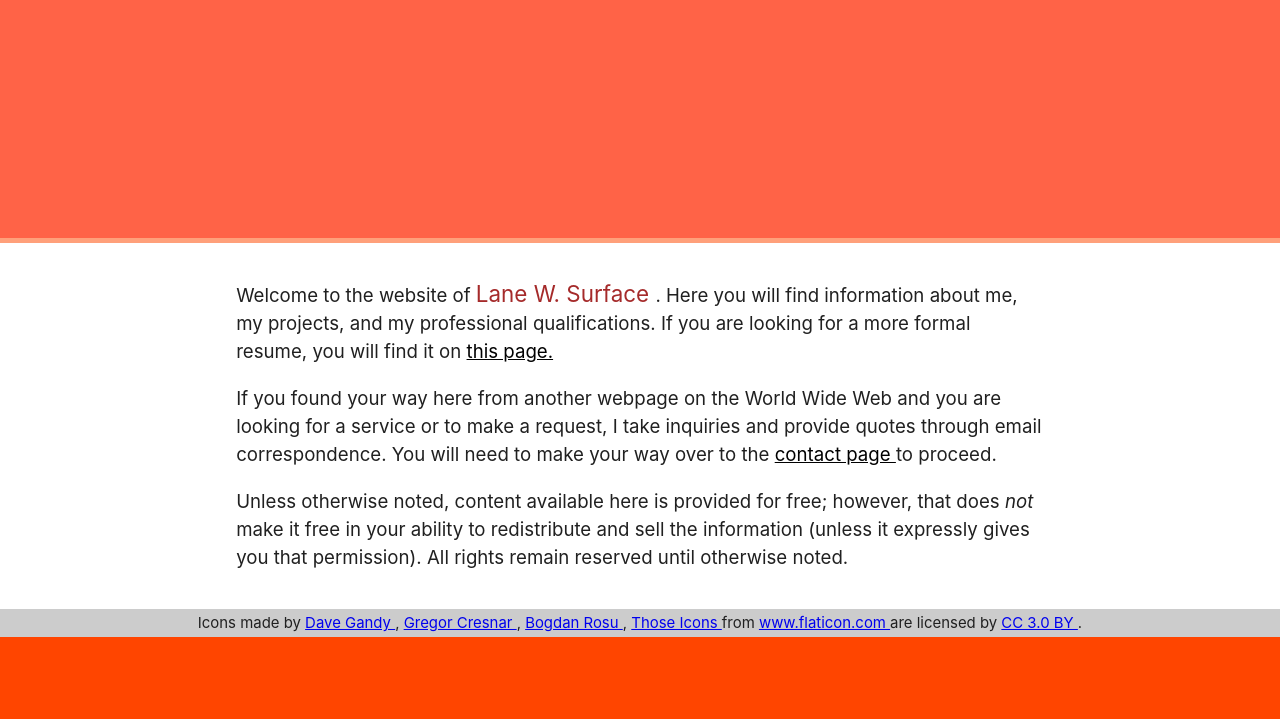
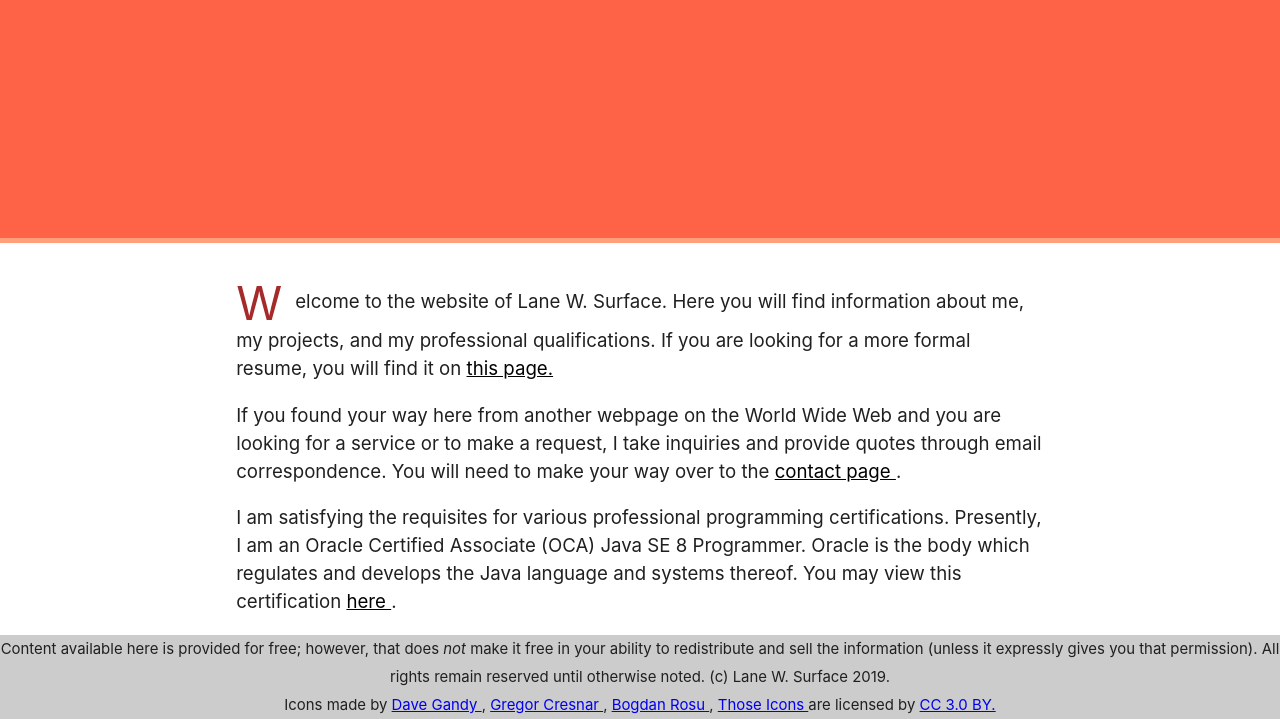
Before and after one commit to lanesurface/personal-website, a plain HTML site: page public/index.html in a window 1280 px wide. Shown: the part 562-1281 px from the top of the page. Before the commit the page ends 1199 px from the top, so only its background shows below. Drawn offline with Linux system fonts and the light colour scheme.

Commit message:
Update some content and formatting.

```diff
--- a/public/index.html
+++ b/public/index.html
@@ -13,7 +13,7 @@
           About me
         </a>
         <a class="header-link"
-          href="#projects">
+          href="https://github.com/lanesurface?tab=repositories">
           Projects
         </a>
         <a class="header-link"
@@ -21,7 +21,8 @@
           Qualifications
         </a>
         <a class="header-link"
-          href="resume.html">
+           href="../st-content/resume.pdf"
+           target="_blank">
           Resume
         </a>
       </div>
@@ -34,20 +35,17 @@
           software.
         </h4>
         <div id="social-media-links">
-          <a href="https://github.com/lanesurface"
-             class="social-media-link">
+          <a href="https://github.com/lanesurface">
             <img src="../images/github-icon.svg"
                  class="link-image"
                  alt="GitHub">
           </a>
-          <a href="mailto:surfacelane@gmail.com"
-             class="social-media-link">
+          <a href="mailto:surfacelane@gmail.com">
             <img src="../images/email-icon.svg"
                  class="link-image"
                  alt="Email">
           </a>
-          <a href="https://www.linkedin.com/in/lanesurface"
-             class="social-media-link">
+          <a href="https://www.linkedin.com/in/lanesurface">
             <img src="../images/linkedin-icon.svg"
                  class="link-image"
                  alt="LinkedIn">
@@ -77,16 +75,15 @@
     <div id="page-body">
       <div id="content">
         <p>
-          Welcome to the website of
           <span class="important-body-text">
-            Lane W. Surface
+            W
           </span>
-          .
-
+          elcome to the website of Lane W. Surface.
           Here you will find information about me, my projects, and my
           professional qualifications. If you are looking for a more formal
           resume, you will find it on
-          <a href="resume.html">
+          <a href="../st-content/resume.pdf"
+             target="_blank">
             this page.
           </a>
         </p>
@@ -98,17 +95,27 @@
           <a href="contact.html">
             contact page
           </a>
-          to proceed.
+          .
         </p>
-        <p>
-          Unless otherwise noted, content available here is provided for free;
-          however, that does <i>not</i> make it free in your ability to
-          redistribute and sell the information (unless it expressly gives you
-          that permission). All rights remain reserved until otherwise noted.
-        </p>
+        <div id="qualifications">
+          I am satisfying the requisites for various professional programming
+          certifications. Presently, I am an Oracle Certified Associate (OCA)
+          Java SE 8 Programmer. Oracle is the body which regulates and develops
+          the Java language and systems thereof. You may view this certification
+          <a href="https://www.youracclaim.com/badges/02d40254-47ed-45eb-a63c-8002116c48bf">
+            here
+          </a>
+          .
+        </div>
       </div>
     </div>
     <footer>
+      <div>
+        Content available here is provided for free; however, that does
+        <i>not</i> make it free in your ability to redistribute and sell the
+        information (unless it expressly gives you that permission). All rights
+        remain reserved until otherwise noted. (c) Lane W. Surface 2019.
+      </div>
       <div id="cc-attributions">
         Icons made by
         <a href="https://www.flaticon.com/authors/dave-gandy"
@@ -130,17 +137,12 @@
            title="Those Icons">
           Those Icons
         </a>
-        from
-        <a href="https://www.flaticon.com/"
-           title="Flaticon">
-             www.flaticon.com
-        </a>
         are licensed by
         <a href="http://creativecommons.org/licenses/by/3.0/"
            title="Creative Commons BY 3.0"
            target="_blank">
-             CC 3.0 BY
-        </a>.
+             CC 3.0 BY.
+        </a>
       </div>
     </footer>
   </body>
--- a/public/style.css
+++ b/public/style.css
@@ -102,12 +102,7 @@ header {
   border-bottom: 5px solid white;
 }
 
-#social-media-links {
-  /* CENTERING??? */
-  margin: 0 auto;
-}
-
-.social-media-link {
+#social-media-links > a {
   display: inline-block;
   margin: 0 0.2em;
 }
@@ -165,10 +160,10 @@ header {
   color: purple;
 }
 
-/* Text which should stand out from the page, but retain some level of
-   consistency with that of the body text. */
 .important-body-text {
-  font-size: 1.2em;
+  font-size: 2.5em;
+  line-height: 1em;
+  vertical-align:middle;
   color: brown;
 }
 
```
